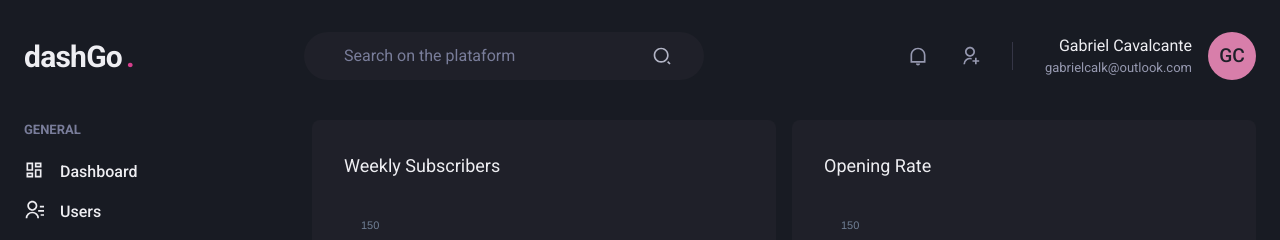
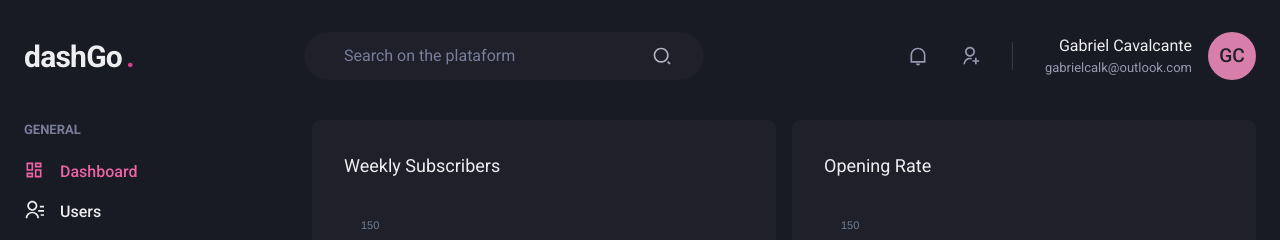
Before and after one commit to gabrielcalk/dashboard_next.js, a Next.js app: page /dashboard in a window 1280 px wide. Shown: the top 240 px of the page. Built offline with nearby package versions, Linux system fonts and the light colour scheme.

Commit message:
setup href for the forms

```diff
--- /dev/null
+++ b/src/components/ActiveLink.tsx
@@ -0,0 +1,26 @@
+import Link, { LinkProps } from "next/link";
+import { useRouter } from "next/router";
+import { cloneElement, ReactElement } from "react";
+
+interface ActiveLinkProps extends LinkProps {
+  // children do not exist on LinkProps
+  children: ReactElement; //I can only received react component
+}
+
+export function ActiveLink({ children, ...rest }: ActiveLinkProps) {
+  const { asPath } = useRouter();
+  let isActive = false;
+
+  if (asPath === rest.href || asPath.startsWith(String(rest.href))) {
+    isActive = true;
+  }
+
+  return (
+    <Link {...rest}>
+      {/* Cloning the first element that are coming from link */}
+      {cloneElement(children, {
+        color: isActive ? "pink.400" : "gray.50", //modifying the color of this element if it is active
+      })}
+    </Link>
+  );
+}
--- a/src/components/Header/Search.tsx
+++ b/src/components/Header/Search.tsx
@@ -1,7 +1,13 @@
 import { Flex, Icon, Input } from "@chakra-ui/react";
+import { useRef } from "react";
 import { RiSearch2Line } from "react-icons/ri";
 
 export function Search() {
+  // uncontrolled components
+  // I will save a html input element
+  // start with null but will received the input after it be constructed
+  const searchInputRef = useRef<HTMLInputElement>(null); //this useRef will save one reference of the input inside of the dom
+
   return (
     <Flex
       as="label"
@@ -25,6 +31,7 @@
         _placeholders={{
           color: "gray.400",
         }}
+        ref={searchInputRef}
       />
 
       <Icon as={RiSearch2Line} fontSize="20" />
--- a/src/components/Sidebar/NavLink.tsx
+++ b/src/components/Sidebar/NavLink.tsx
@@ -6,6 +6,7 @@
 } from "@chakra-ui/react";
 import { ElementType } from "react";
 import Link from "next/link";
+import { ActiveLink } from "../ActiveLink";
 
 interface NavLinkProps extends ChakraLinkProps {
   icon: ElementType; //when I pass the name of the component and not the declaration
@@ -13,10 +14,15 @@
   href: string;
 }
 
-export default function NavLink({ icon, children, href, ...rest }: NavLinkProps) {
+export default function NavLink({
+  icon,
+  children,
+  href,
+  ...rest
+}: NavLinkProps) {
   return (
     // passing required href
-    <Link href={href} passHref>
+    <ActiveLink href={href} passHref>
       {/* // I can pass aditional styles to the link */}
       <ChakraLink display="flex" align="center" {...rest}>
         <Icon as={icon} fontSize="20" />
@@ -24,6 +30,6 @@
           {children}
         </Text>
       </ChakraLink>
-    </Link>
+    </ActiveLink>
   );
 }
```
